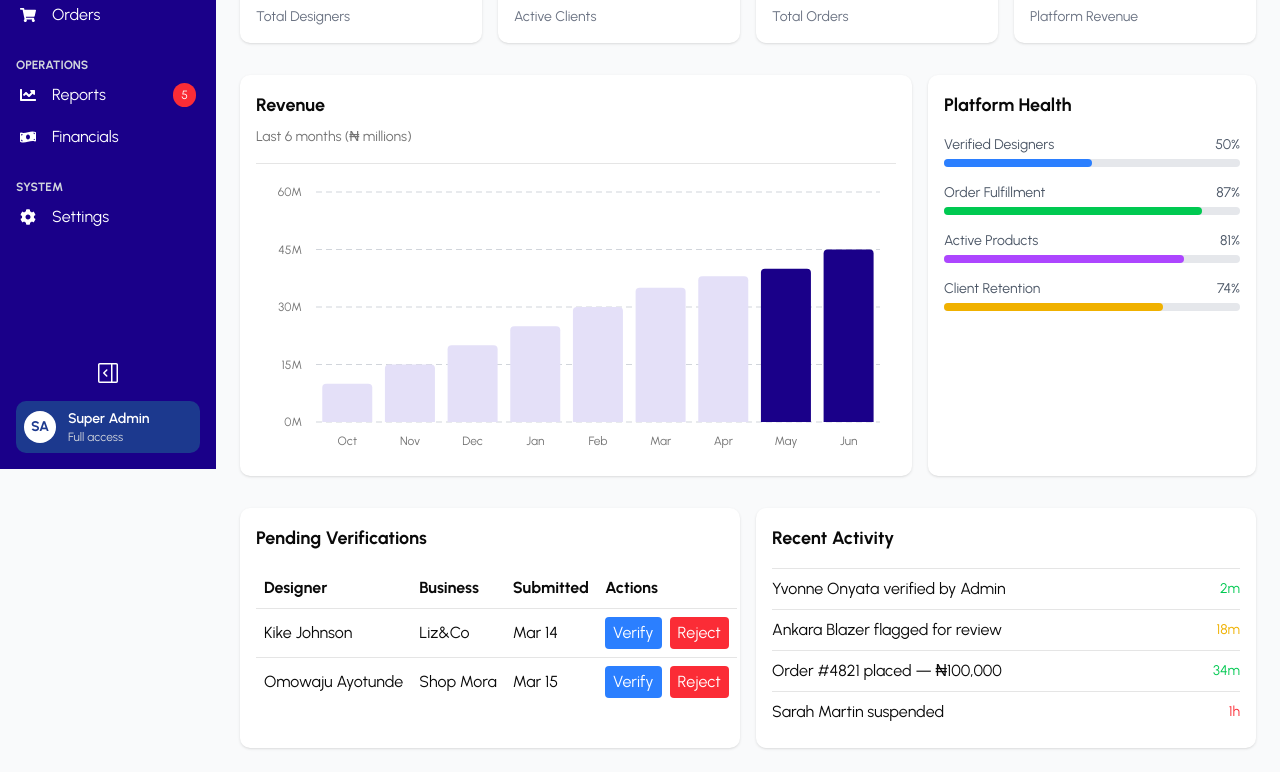
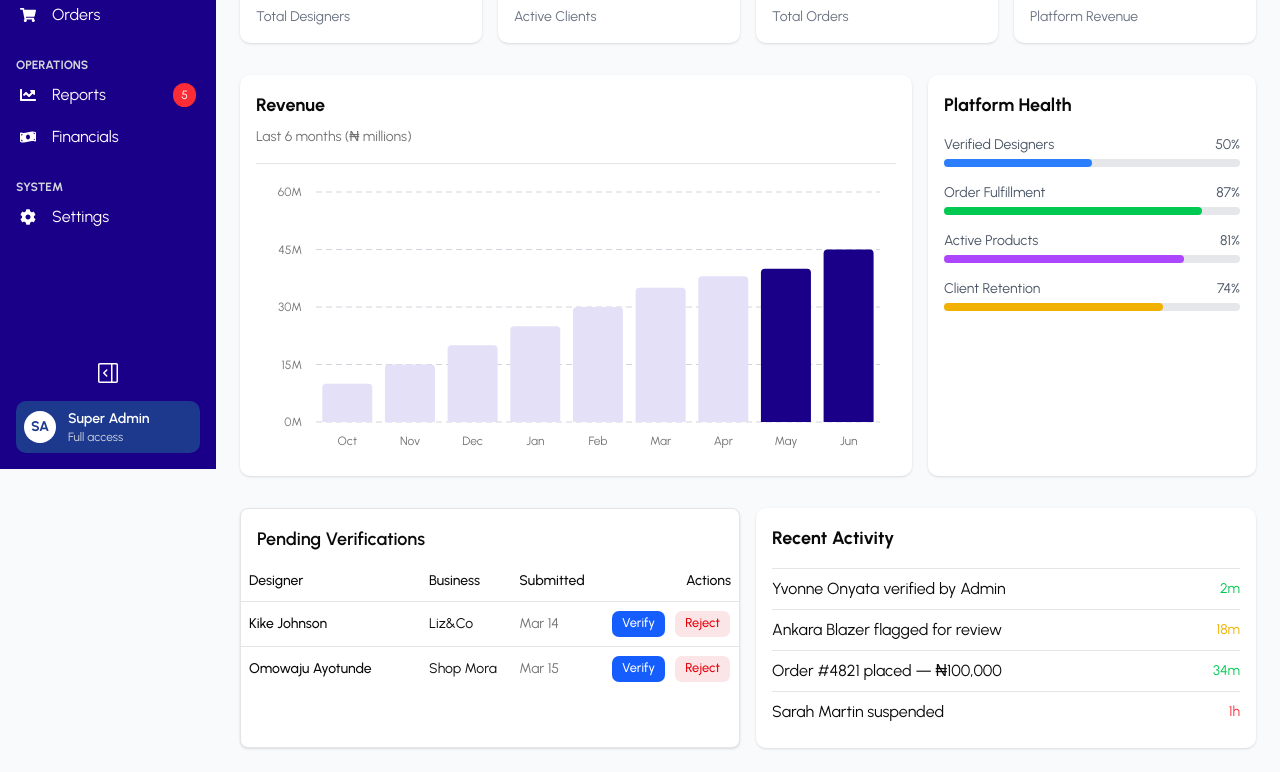
Before and after one commit to Dhavisco/Majen-Admin, a Next.js app: page /dashboard in a window 1280 px wide. Shown: the part 331-1103 px from the top of the page. Built offline with nearby package versions, Linux system fonts and the light colour scheme.

Commit message:
fix: verification table with shadcn ui

```diff
--- a/app/components/VerificationTable/VerificationTable.tsx
+++ b/app/components/VerificationTable/VerificationTable.tsx
@@ -1,45 +1,141 @@
+// import React from 'react';
+
+// interface Verification {
+//     designer: string;
+//     business: string;
+//     submitted: string;
+//     actions: React.ReactNode;
+// }
+
+// interface VerificationTableProps {
+//     data: Verification[];
+// }
+
+// const VerificationTable: React.FC<VerificationTableProps> = ({ data }) => {
+//     return (
+//         <div className="bg-white shadow rounded-lg p-4">
+//             <h3 className="text-lg font-bold mb-4">Pending Verifications</h3>
+//             <table className="w-full text-xs md:text-base text-left">
+//                 <thead>
+//                     <tr>
+//                         <th className="py-2 px-2">Designer</th>
+//                         <th className="py-2 px-2">Business</th>
+//                         <th className="py-2 px-2 hidden sm:table-cell">Submitted</th>
+//                         <th className="py-2 px-2">Actions</th>
+//                     </tr>
+//                 </thead>
+//                 <tbody>
+//                     {data.map((item, index) => (
+//                         <tr key={index} className="border-t">
+//                             <td className="py-2 px-2 truncate">{item.designer}</td>
+//                             <td className="py-2 px-2 truncate">{item.business}</td>
+//                             <td className="py-2 px-2 hidden sm:table-cell">{item.submitted}</td>
+//                             <td className="py-2 px-2 flex gap-2">
+//                                 <button className="bg-blue-500 text-white px-2 py-1 rounded text-[10px] sm:text-base">Verify</button>
+//                                 <button className="bg-red-500 text-white px-2 py-1 rounded text-[10px] sm:text-base">Reject</button>
+//                             </td>
+//                         </tr>
+//                     ))}
+//                 </tbody>
+//             </table>
+//         </div>
+//     );
+// };
+
+// export default VerificationTable;
+
+// components/VerificationTable/VerificationTable.tsx
+
+'use client';
+
 import React from 'react';
+import {
+    Table,
+    TableBody,
+    TableCell,
+    TableHead,
+    TableHeader,
+    TableRow,
+} from "@/components/ui/table";
+import { Button } from "@/components/ui/button"; // assuming you have Button installed
 
 interface Verification {
     designer: string;
     business: string;
     submitted: string;
-    actions: React.ReactNode;
+    actions: React.ReactNode; // we'll override this actually
 }
 
 interface VerificationTableProps {
-    data: Verification[];
+    data: Omit<Verification, 'actions'>[]; // we'll handle actions inside
 }
 
-const VerificationTable: React.FC<VerificationTableProps> = ({ data }) => {
+export default function VerificationTable({ data }: VerificationTableProps) {
     return (
-        <div className="bg-white shadow rounded-lg p-4">
-            <h3 className="text-lg font-bold mb-4">Pending Verifications</h3>
-            <table className="w-full text-xs md:text-base text-left">
-                <thead>
-                    <tr>
-                        <th className="py-2 px-2">Designer</th>
-                        <th className="py-2 px-2">Business</th>
-                        <th className="py-2 px-2 hidden sm:table-cell">Submitted</th>
-                        <th className="py-2 px-2">Actions</th>
-                    </tr>
-                </thead>
-                <tbody>
-                    {data.map((item, index) => (
-                        <tr key={index} className="border-t">
-                            <td className="py-2 px-2 truncate">{item.designer}</td>
-                            <td className="py-2 px-2 truncate">{item.business}</td>
-                            <td className="py-2 px-2 hidden sm:table-cell">{item.submitted}</td>
-                            <td className="py-2 px-2 flex gap-2">
-                                <button className="bg-blue-500 text-white px-2 py-1 rounded text-[10px] sm:text-base">Verify</button>
-                                <button className="bg-red-500 text-white px-2 py-1 rounded text-[10px] sm:text-base">Reject</button>
-                            </td>
-                        </tr>
-                    ))}
-                </tbody>
-            </table>
+        <div className="rounded-md border bg-white shadow-sm">
+            <div className="p-4 pb-2">
+                <h3 className="text-lg font-semibold">Pending Verifications</h3>
+            </div>
+
+            <Table>
+                <TableHeader>
+                    <TableRow>
+                        <TableHead className="w-45">Designer</TableHead>
+                        <TableHead>Business</TableHead>
+                        <TableHead className="hidden sm:table-cell">Submitted</TableHead>
+                        <TableHead className="text-right w-35">Actions</TableHead>
+                    </TableRow>
+                </TableHeader>
+
+                <TableBody>
+                    {data.length === 0 ? (
+                        <TableRow>
+                            <TableCell colSpan={4} className="h-24 text-center text-muted-foreground">
+                                No pending verifications.
+                            </TableCell>
+                        </TableRow>
+                    ) : (
+                        data.map((item, index) => (
+                            <TableRow key={index} className="hover:bg-muted/50 transition-colors">
+                                <TableCell className="font-medium truncate max-w-45">
+                                    {item.designer}
+                                </TableCell>
+                                <TableCell className="truncate max-w-50">
+                                    {item.business}
+                                </TableCell>
+                                <TableCell className="hidden sm:table-cell text-muted-foreground">
+                                    {item.submitted}
+                                </TableCell>
+                                <TableCell className="text-right">
+                                    <div className="flex justify-end gap-2">
+                                        <Button
+                                            variant="default"
+                                            size="sm"
+                                            className="bg-blue-600 hover:bg-blue-700 text-white"
+                                            onClick={() => {
+                                                // TODO: implement verify logic (e.g. open modal or call API)
+                                                console.log("Verify", item.designer);
+                                            }}
+                                        >
+                                            Verify
+                                        </Button>
+                                        <Button
+                                            variant="destructive"
+                                            size="sm"
+                                            onClick={() => {
+                                                // TODO: implement reject logic
+                                                console.log("Reject", item.designer);
+                                            }}
+                                        >
+                                            Reject
+                                        </Button>
+                                    </div>
+                                </TableCell>
+                            </TableRow>
+                        ))
+                    )}
+                </TableBody>
+            </Table>
         </div>
     );
-};
-
-export default VerificationTable;
+}
--- /dev/null
+++ b/components/ui/table.tsx
@@ -0,0 +1,116 @@
+"use client"
+
+import * as React from "react"
+
+import { cn } from "@/lib/utils"
+
+function Table({ className, ...props }: React.ComponentProps<"table">) {
+  return (
+    <div
+      data-slot="table-container"
+      className="relative w-full overflow-x-auto"
+    >
+      <table
+        data-slot="table"
+        className={cn("w-full caption-bottom text-sm", className)}
+        {...props}
+      />
+    </div>
+  )
+}
+
+function TableHeader({ className, ...props }: React.ComponentProps<"thead">) {
+  return (
+    <thead
+      data-slot="table-header"
+      className={cn("[&_tr]:border-b", className)}
+      {...props}
+    />
+  )
+}
+
+function TableBody({ className, ...props }: React.ComponentProps<"tbody">) {
+  return (
+    <tbody
+      data-slot="table-body"
+      className={cn("[&_tr:last-child]:border-0", className)}
+      {...props}
+    />
+  )
+}
+
+function TableFooter({ className, ...props }: React.ComponentProps<"tfoot">) {
+  return (
+    <tfoot
+      data-slot="table-footer"
+      className={cn(
+        "border-t bg-muted/50 font-medium [&>tr]:last:border-b-0",
+        className
+      )}
+      {...props}
+    />
+  )
+}
+
+function TableRow({ className, ...props }: React.ComponentProps<"tr">) {
+  return (
+    <tr
+      data-slot="table-row"
+      className={cn(
+        "border-b transition-colors hover:bg-muted/50 data-[state=selected]:bg-muted",
+        className
+      )}
+      {...props}
+    />
+  )
+}
+
+function TableHead({ className, ...props }: React.ComponentProps<"th">) {
+  return (
+    <th
+      data-slot="table-head"
+      className={cn(
+        "h-10 px-2 text-left align-middle font-medium whitespace-nowrap text-foreground [&:has([role=checkbox])]:pr-0",
+        className
+      )}
+      {...props}
+    />
+  )
+}
+
+function TableCell({ className, ...props }: React.ComponentProps<"td">) {
+  return (
+    <td
+      data-slot="table-cell"
+      className={cn(
+        "p-2 align-middle whitespace-nowrap [&:has([role=checkbox])]:pr-0",
+        className
+      )}
+      {...props}
+    />
+  )
+}
+
+function TableCaption({
+  className,
+  ...props
+}: React.ComponentProps<"caption">) {
+  return (
+    <caption
+      data-slot="table-caption"
+      className={cn("mt-4 text-sm text-muted-foreground", className)}
+      {...props}
+    />
+  )
+}
+
+export {
+  Table,
+  TableHeader,
+  TableBody,
+  TableFooter,
+  TableHead,
+  TableRow,
+  TableCell,
+  TableCaption,
+}
```
